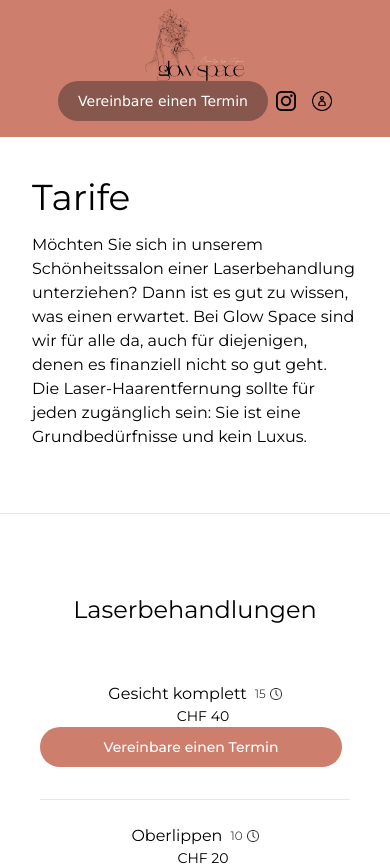
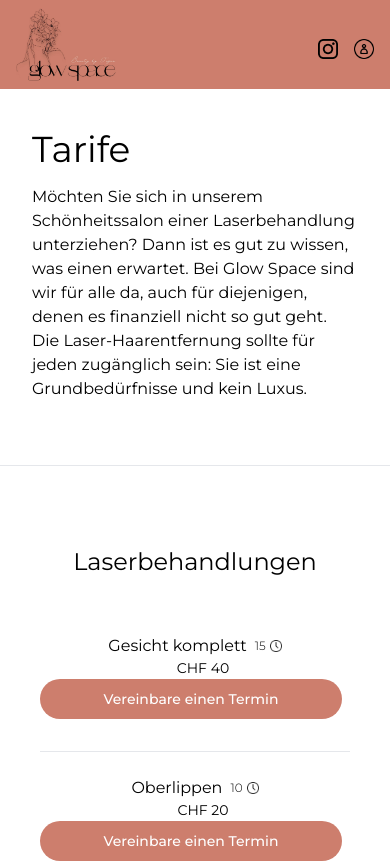
Before and after one commit to besimsherifi/glowspace, a React (Create React App) app: page / in a window 390 px wide. Shown: the top 865 px of the page. Built offline with nearby package versions, Linux system fonts and the light colour scheme.

Commit message:
*removed nav button and fixed insta icon

```diff
--- a/src/App.js
+++ b/src/App.js
@@ -21,13 +21,13 @@ function App() {
 
 
       <nav className="w-100">
-        <div className="flex flex-wrap sm:items-center sm:justify-between mx-auto px-4 py-2 bg-[#CD7E6D] place-content-center place-items-center">
-          <a href="https://flowbite.com/" className="flex items-center space-x-3 rtl:space-x-reverse">
+        <div className="flex flex-wrap items-center justify-between mx-auto px-4 py-2 bg-[#CD7E6D] place-content-center place-items-center">
+          <a href="https://www.instagram.com/beautyglowspace/" className="flex items-center space-x-3 rtl:space-x-reverse">
             <img src={logo} className="w-[100px]" alt="glowspace" />
           </a>
           <div className='flex'>
             <div>
-              <button type="button" className="text-white bg-[#87574e] hover:bg-orange-800 focus:outline-none focus:ring-4 focus:ring-purple-300 font-medium rounded-full text-sm px-5 py-2.5 text-center mb-2  mr-2">Vereinbare einen Termin</button>
+              {/* <button type="button" className="text-white bg-[#87574e] hover:bg-orange-800 focus:outline-none focus:ring-4 focus:ring-purple-300 font-medium rounded-full text-sm px-5 py-2.5 text-center mb-2  mr-2">Vereinbare einen Termin</button> */}
 
             </div>
             <div className='flex mt-2.5'>
--- a/src/Footer.js
+++ b/src/Footer.js
@@ -17,7 +17,7 @@ function Footer() {
                 <div class="sm:flex sm:items-center sm:justify-between webkit">
 
                     <img src={logo} className='h-40' alt="GlowSpace Logo" />
-                    <a href='https://www.instagram.com/beautyglowspace/' target='_blank'><img src={insta} className='h-10' /></a>
+                    <a href='https://www.instagram.com/beautyglowspace/' target='_blank'><img src={insta} className='h-8' /></a>
 
 
                 </div>
```
